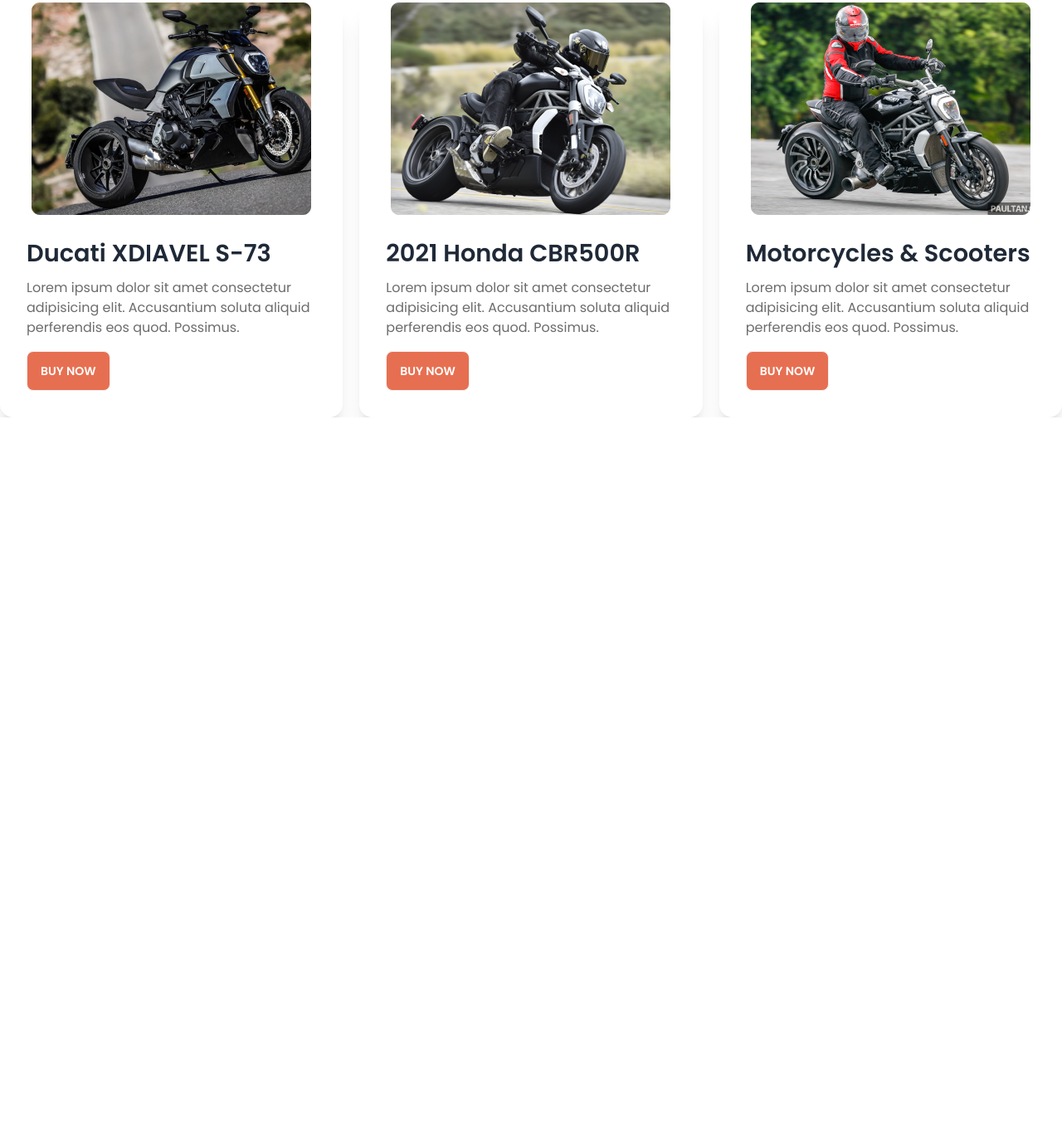
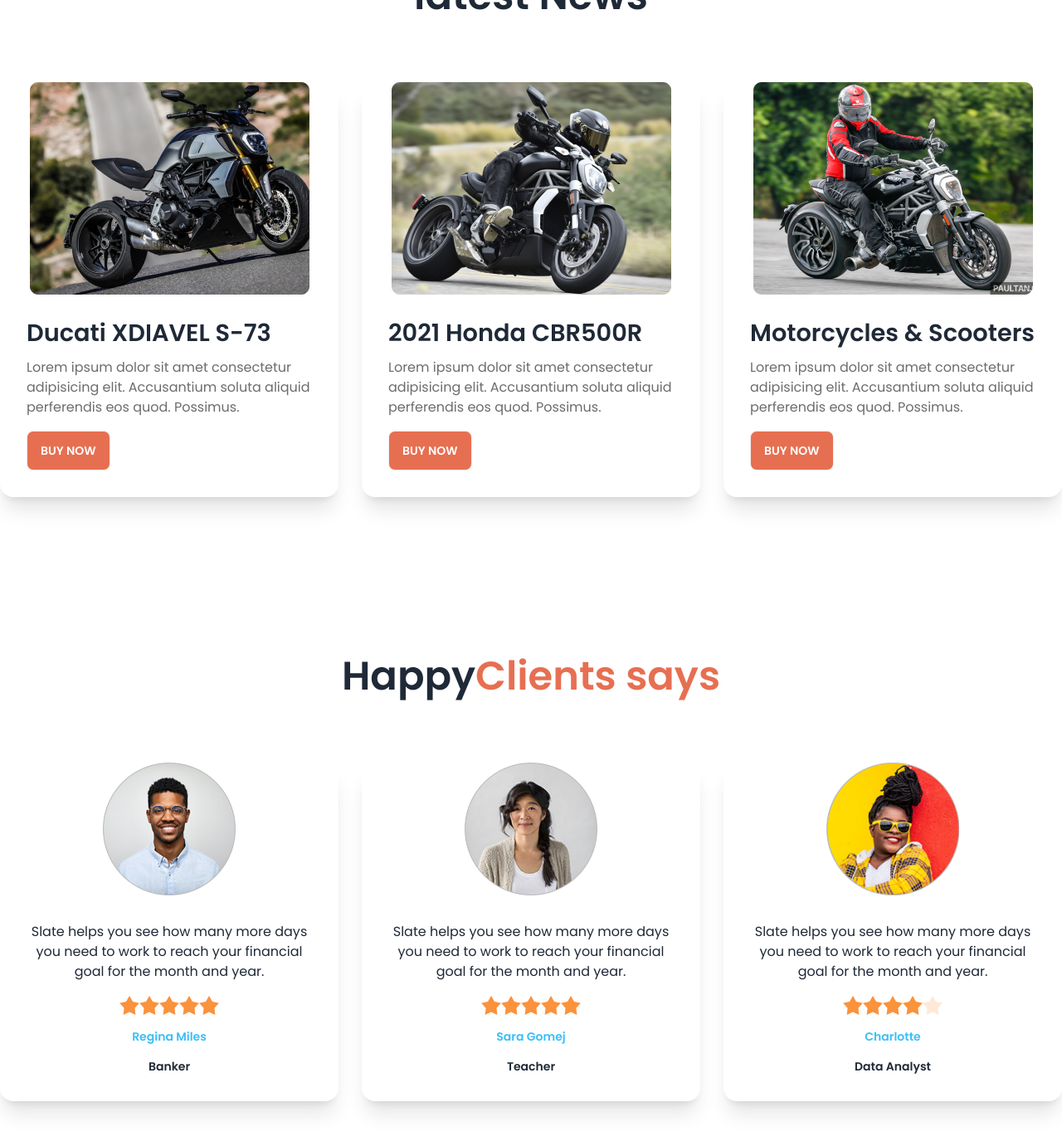
Before and after one commit to sagazirobiul/biker-zone-with-tailwind, a plain HTML site: page index.html in a window 1280 px wide. Shown: the part 1330-2711 px from the top of the page at 83% size. Before the commit the page ends 1833 px from the top, so only its background shows below. Drawn offline with nearby package versions, Linux system fonts and the light colour scheme.

Commit message:
happy client sections has finished

```diff
--- a/index.html
+++ b/index.html
@@ -171,14 +171,15 @@
         </section>
 
         <!-- Latest News Section -->
-        <section>
+        <section class="py-24">
             <h2 class="font-semibold text-5xl text-center mb-20">latest News</h2>
-            <div class="grid gap-5 grid-cols-1 md:grid-cols-2 lg:grid-cols-3">
+            <div class="grid gap-7 grid-cols-1 md:grid-cols-2 lg:grid-cols-3">
                 <div class="card bg-base-100 shadow-xl">
                     <figure><img src="/images/others/latest1.png" alt="Shoes" /></figure>
                     <div class="card-body space-y-2">
                         <h2 class="card-title text-[1.8rem] font-semibold">Ducati XDIAVEL S-73</h2>
-                        <p class="text-[#6C6C6C]">Lorem ipsum dolor sit amet consectetur adipisicing elit. Accusantium soluta aliquid perferendis eos quod. Possimus.</p>
+                        <p class="text-[#6C6C6C]">Lorem ipsum dolor sit amet consectetur adipisicing elit. Accusantium
+                            soluta aliquid perferendis eos quod. Possimus.</p>
                         <div class="card-actions">
                             <button class="btn bg-bike-primary text-white hover:bg-slate-900">Buy Now</button>
                         </div>
@@ -188,7 +189,8 @@
                     <figure><img src="/images/others/latest2.png" alt="Shoes" /></figure>
                     <div class="card-body space-y-2">
                         <h2 class="card-title text-[1.8rem] font-semibold">2021 Honda CBR500R</h2>
-                        <p class="text-[#6C6C6C]">Lorem ipsum dolor sit amet consectetur adipisicing elit. Accusantium soluta aliquid perferendis eos quod. Possimus.</p>
+                        <p class="text-[#6C6C6C]">Lorem ipsum dolor sit amet consectetur adipisicing elit. Accusantium
+                            soluta aliquid perferendis eos quod. Possimus.</p>
                         <div class="card-actions">
                             <button class="btn bg-bike-primary text-white hover:bg-slate-900">Buy Now</button>
                         </div>
@@ -198,10 +200,69 @@
                     <figure><img src="/images/others/latest3.png" alt="Shoes" /></figure>
                     <div class="card-body space-y-2">
                         <h2 class="card-title text-[1.8rem] font-semibold">Motorcycles & Scooters</h2>
-                        <p class="text-[#6C6C6C]">Lorem ipsum dolor sit amet consectetur adipisicing elit. Accusantium soluta aliquid perferendis eos quod. Possimus.</p>
+                        <p class="text-[#6C6C6C]">Lorem ipsum dolor sit amet consectetur adipisicing elit. Accusantium
+                            soluta aliquid perferendis eos quod. Possimus.</p>
                         <div class="card-actions">
                             <button class="btn bg-bike-primary text-white hover:bg-slate-900">Buy Now</button>
                         </div>
+                    </div>
+                </div>
+            </div>
+        </section>
+
+        <!-- Happy Clients Section -->
+        <section class="py-24">
+            <h2 class="font-semibold text-5xl text-center mb-20">Happy<span class="text-bike-primary">Clients
+                    says</span></h2>
+            <div class="grid gap-7 grid-cols-1 md:grid-cols-2 lg:grid-cols-3">
+                <div class="card bg-base-100 shadow-xl">
+                    <img class="h-40 mx-auto" src="images/others/user-1.png" alt="">
+                    <div class="card-body text-center space-y-2">
+                        <p>Slate helps you see how many more days you need to work to reach your financial goal for the
+                            month and year.</p>
+                        <div class="rating justify-center">
+                            <input type="radio" name="rating-2" class="mask mask-star-2 bg-orange-400" />
+                            <input type="radio" name="rating-2" class="mask mask-star-2 bg-orange-400" />
+                            <input type="radio" name="rating-2" class="mask mask-star-2 bg-orange-400" />
+                            <input type="radio" name="rating-2" class="mask mask-star-2 bg-orange-400" checked />
+                            <input type="radio" name="rating-2" class="mask mask-star-2 bg-orange-400" />
+                        </div>
+                        <p class="text-sm text-info font-semibold">Regina Miles</p>
+                        <p class="text-sm font-semibold">Banker</p>
+                    </div>
+                </div>
+                <div class="card bg-base-100 shadow-xl">
+                    <img class="h-40 mx-auto" src="images/others/user-2.png" alt="">
+                    <div class="card-body text-center space-y-2">
+                        <p>Slate helps you see how
+                            many more days you need
+                            to work to reach your financial
+                            goal for the month and year.</p>
+                        <div class="rating justify-center">
+                            <input type="radio" name="rating-2" class="mask mask-star-2 bg-orange-400" />
+                            <input type="radio" name="rating-2" class="mask mask-star-2 bg-orange-400" />
+                            <input type="radio" name="rating-2" class="mask mask-star-2 bg-orange-400" />
+                            <input type="radio" name="rating-2" class="mask mask-star-2 bg-orange-400" checked />
+                            <input type="radio" name="rating-2" class="mask mask-star-2 bg-orange-400" />
+                        </div>
+                        <p class="text-sm text-info font-semibold">Sara Gomej</p>
+                        <p class="text-sm font-semibold">Teacher</p>
+                    </div>
+                </div>
+                <div class="card bg-base-100 shadow-xl">
+                    <img class="h-40 mx-auto" src="images/others/user-3.png" alt="">
+                    <div class="card-body text-center space-y-2">
+                        <p>Slate helps you see how many more days you need to work to reach your financial goal for the
+                            month and year.</p>
+                        <div class="rating justify-center">
+                            <input type="radio" name="rating-2" class="mask mask-star-2 bg-orange-400" />
+                            <input type="radio" name="rating-2" class="mask mask-star-2 bg-orange-400" />
+                            <input type="radio" name="rating-2" class="mask mask-star-2 bg-orange-400" />
+                            <input type="radio" name="rating-2" class="mask mask-star-2 bg-orange-400" checked />
+                            <input type="radio" name="rating-2" class="mask mask-star-2 bg-orange-400" />
+                        </div>
+                        <p class="text-sm text-info font-semibold">Charlotte</p>
+                        <p class="text-sm font-semibold">Data Analyst</p>
                     </div>
                 </div>
             </div>
```
